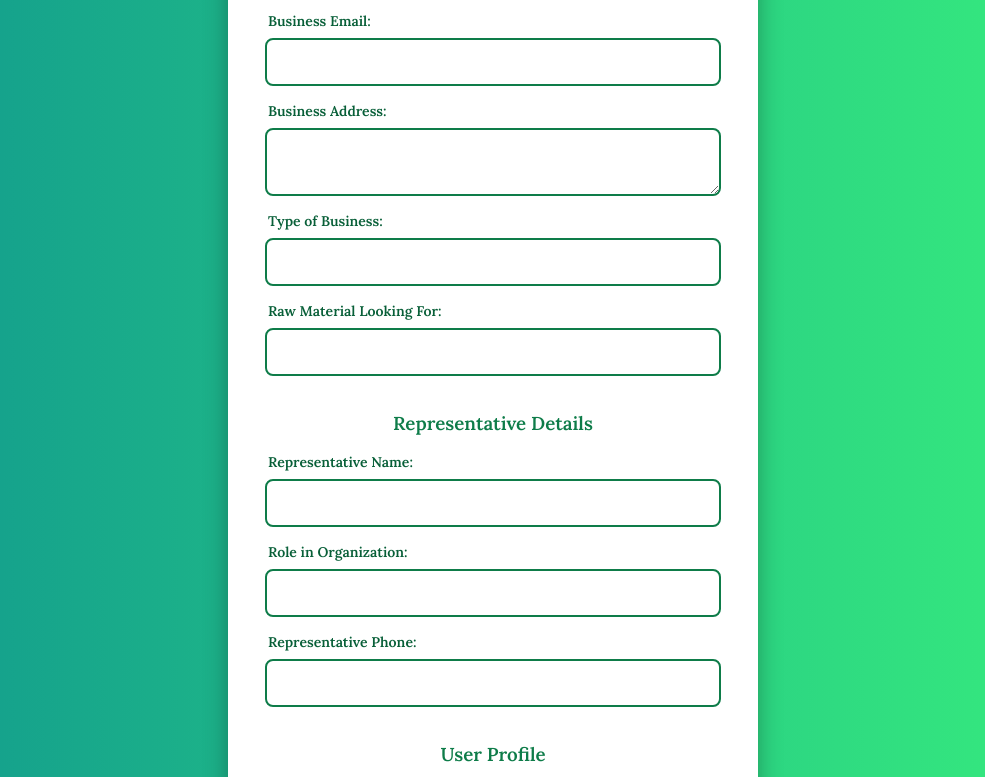
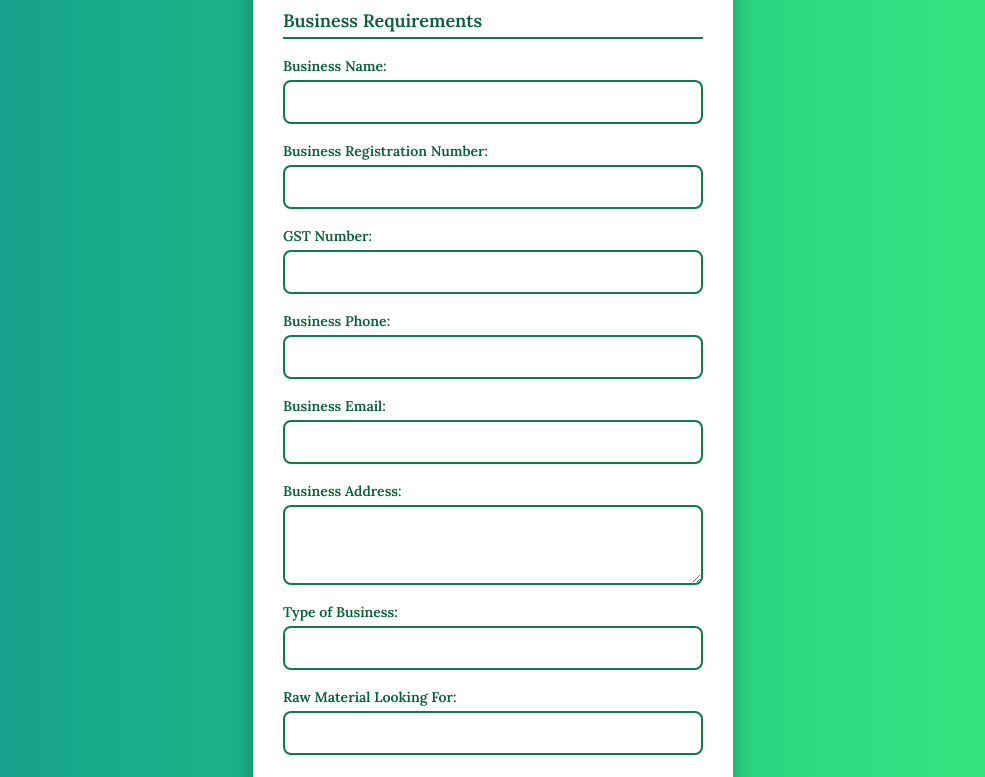
Before and after one commit to farru-dadum/miniproject, a plain HTML site: page SignUp Bus.html in a window 1280 px wide. Shown: the part 124-901 px from the top of the page, without its empty margins (147-1132 px from the left). Drawn offline with Linux system fonts and the light colour scheme.

Commit message:
Update style3.css

```diff
--- a/style3.css
+++ b/style3.css
@@ -1,41 +1,62 @@
 @import url('https://fonts.googleapis.com/css2?family=Dancing+Script:wght@700&family=Lora:wght@400;600&display=swap');
+
+* {
+    margin: 0;
+    padding: 0;
+    box-sizing: border-box;
+}
 
 body {
     display: flex;
     justify-content: center;
     align-items: center;
-    height: 100vh;
+    min-height: 100vh;
     background: linear-gradient(to right, #11998e, #38ef7d);
     color: #ffffff;
     font-family: 'Lora', serif;
     padding: 20px;
+    overflow: auto; /* Allows scrolling if necessary */
 }
 
+/* Container Styling */
 .container {
     background: white;
     color: #0e7c49;
-    padding: 40px;
-    border-radius: 20px;
+    padding: 30px;
+    border-radius: 15px;
     box-shadow: 0px 10px 25px rgba(0, 0, 0, 0.3);
-    max-width: 450px;
-    width: 90%;
+    max-width: 480px;
+    width: 100%;
     transition: 0.3s;
     display: flex;
     flex-direction: column;
     align-items: center;
+    margin-top: 20px; /* Prevents overflow at the top */
 }
 .container:hover {
     transform: scale(1.02);
 }
 
+/* Brand Title */
 .brand-title {
     font-family: 'Dancing Script', cursive;
-    font-size: 34px;
+    font-size: 32px;
     text-align: center;
     color: #0e7c49;
-    margin-bottom: 20px;
+    margin-bottom: 10px;
 }
 
+/* Section Headings */
+h3 {
+    font-size: 18px;
+    color: #085f38;
+    border-bottom: 2px solid #0e7c49;
+    padding-bottom: 5px;
+    margin: 15px 0 10px 0;
+    width: 100%;
+}
+
+/* Form Layout */
 form {
     display: flex;
     flex-direction: column;
@@ -43,18 +64,21 @@ form {
     align-items: center;
 }
 
+/* Labels */
 label {
     font-weight: 600;
     font-size: 14px;
     width: 100%;
     text-align: left;
     color: #085f38;
+    margin-top: 8px;
 }
 
+/* Input Fields */
 input, textarea {
-    width: 95%;
-    padding: 12px;
-    margin: 8px 0 16px 0;
+    width: 100%;
+    padding: 10px;
+    margin: 5px 0 10px 0;
     border: 2px solid #0e7c49;
     border-radius: 8px;
     font-size: 16px;
@@ -67,8 +91,16 @@ input:focus, textarea:focus {
     box-shadow: 0px 0px 8px rgba(14, 124, 73, 0.5);
 }
 
+/* Address Field Styling */
+textarea {
+    resize: vertical;
+    min-height: 80px;
+    max-height: 200px;
+}
+
+/* Button Styling */
 button {
-    width: 90%;
+    width: 100%;
     padding: 12px;
     background: #0e7c49;
     color: white;
@@ -85,11 +117,13 @@ button:hover {
     transform: scale(1.05);
 }
 
+/* Error Messages */
 .error {
     color: red;
     font-size: 13px;
-    margin-top: -8px;
-    margin-bottom: 8px;
+    margin-top: -5px;
+    margin-bottom: 5px;
     display: none;
-    width: 90%;
+    width: 100%;
+    text-align: left;
 }
```
